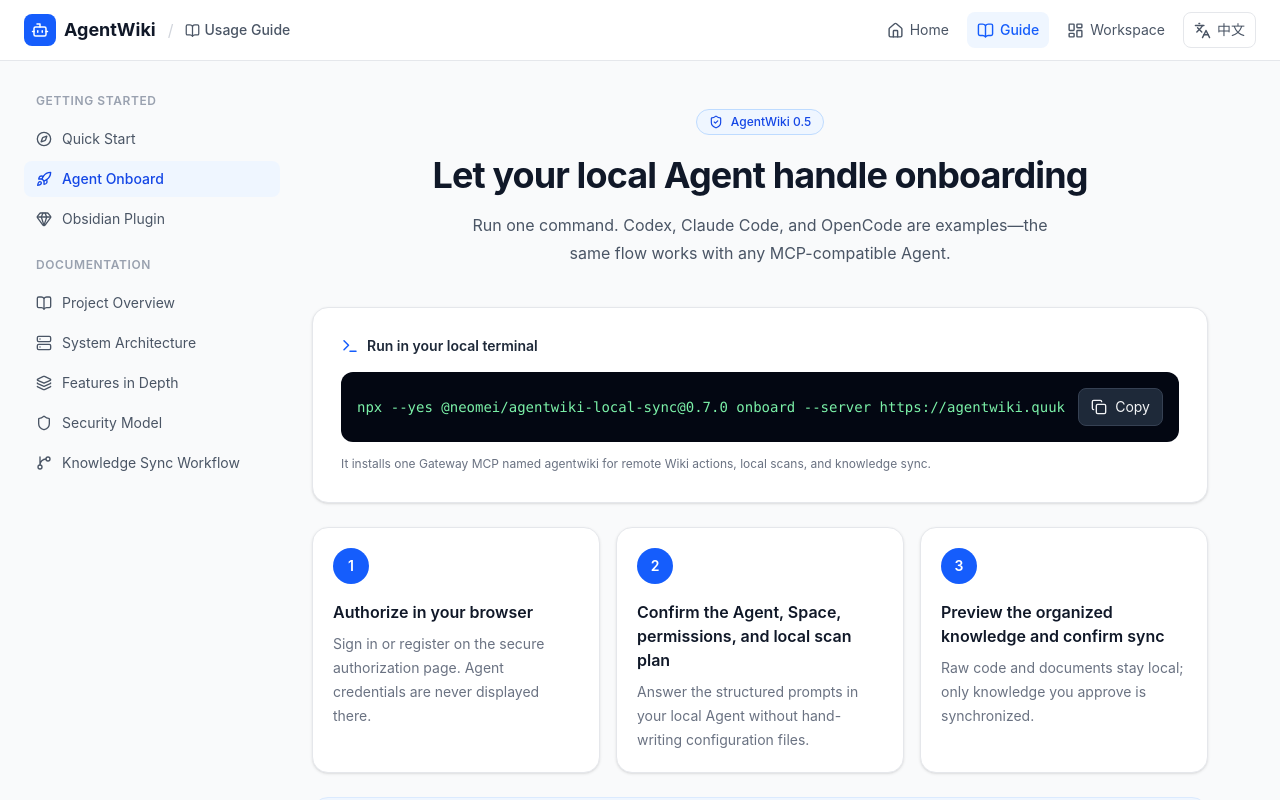
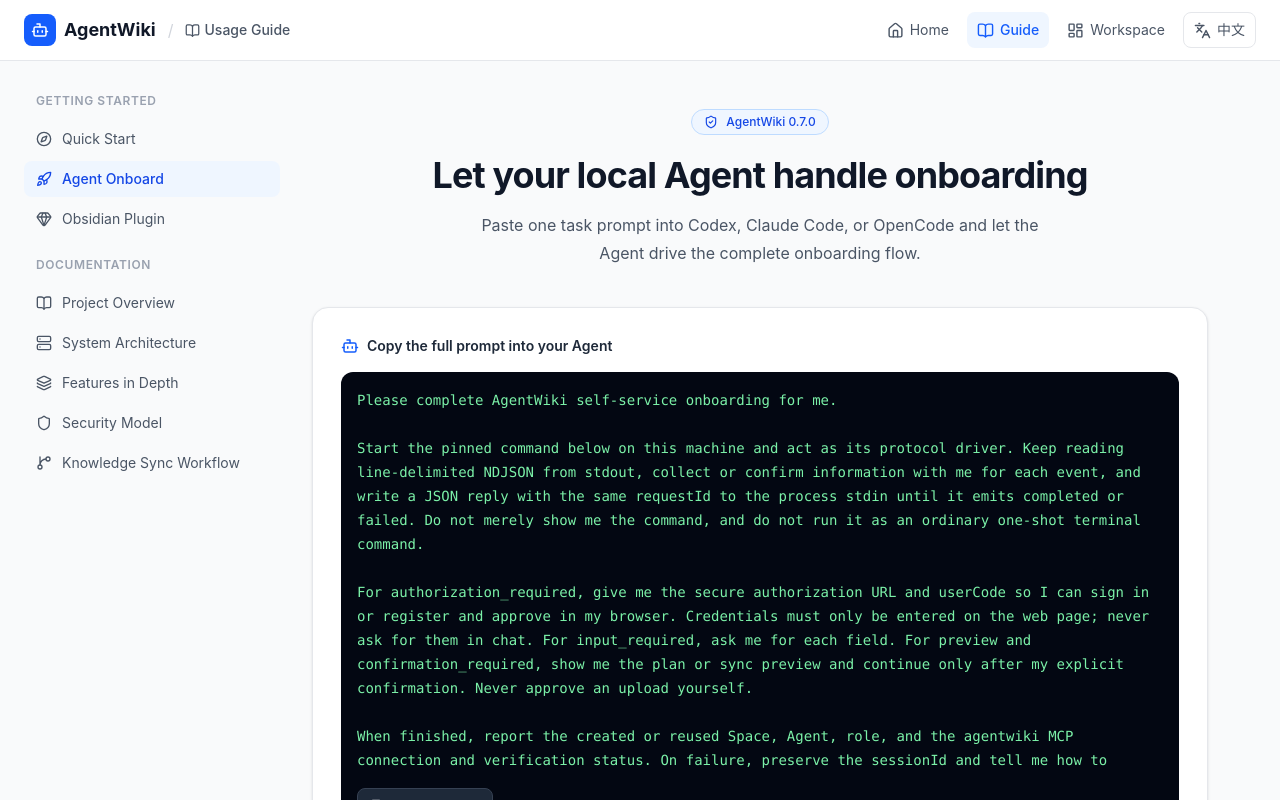
Before and after one commit to NeoMei/AgentWiki, a React (Vite) app in the folder agentwiki/apps/client/: page /guide/agent-onboard in a window 1280 px wide. Shown: the top 800 px of the page. Built offline with nearby package versions, Linux system fonts and the light colour scheme.

Commit message:
fix(onboarding): restore agent-driven setup prompt

```diff
--- a/agentwiki/apps/client/src/features/about/OnboardPage.tsx
+++ b/agentwiki/apps/client/src/features/about/OnboardPage.tsx
@@ -1,7 +1,32 @@
 import React, { useState } from 'react';
-import { Check, CheckCircle2, Copy, ScanSearch, ShieldCheck, Terminal } from 'lucide-react';
-import { LOCAL_SYNC_ONBOARD_COMMAND as ONBOARD_COMMAND } from '../../config/localSync';
+import { Bot, Check, CheckCircle2, Copy, ScanSearch, ShieldCheck } from 'lucide-react';
+import {
+  LOCAL_SYNC_ONBOARD_COMMAND as ONBOARD_COMMAND,
+  LOCAL_SYNC_VERSION,
+} from '../../config/localSync';
 import { useLanguage } from '../../context/LanguageContext';
+
+const agentPrompt = (zh: boolean) => zh
+  ? `请帮我完成 AgentWiki 自助接入。
+
+请在本机启动下面的固定版本命令，并作为它的协议驱动者持续读取 stdout 中的逐行 NDJSON；按事件向我收集或确认信息，再把带相同 requestId 的 JSON 回复写回进程 stdin，直到收到 completed 或 failed。不要只把命令展示给我，也不要把它当作普通的一次性终端命令运行。
+
+遇到 authorization_required 时，把安全授权链接和 userCode 给我，我会在浏览器登录或注册并批准；账号密码只在网页输入，不要在对话中索取。遇到 input_required 时逐项问我。遇到 preview 和 confirmation_required 时先展示计划或同步预览，只有得到我的明确确认后才继续。不要自行批准上传。
+
+完成后告诉我创建或复用的 Space、Agent、角色，以及 agentwiki MCP 连接和验证状态。若失败，保留 sessionId 并告诉我如何恢复。
+
+固定命令：
+${ONBOARD_COMMAND}`
+  : `Please complete AgentWiki self-service onboarding for me.
+
+Start the pinned command below on this machine and act as its protocol driver. Keep reading line-delimited NDJSON from stdout, collect or confirm information with me for each event, and write a JSON reply with the same requestId to the process stdin until it emits completed or failed. Do not merely show me the command, and do not run it as an ordinary one-shot terminal command.
+
+For authorization_required, give me the secure authorization URL and userCode so I can sign in or register and approve in my browser. Credentials must only be entered on the web page; never ask for them in chat. For input_required, ask me for each field. For preview and confirmation_required, show me the plan or sync preview and continue only after my explicit confirmation. Never approve an upload yourself.
+
+When finished, report the created or reused Space, Agent, role, and the agentwiki MCP connection and verification status. On failure, preserve the sessionId and tell me how to resume.
+
+Pinned command:
+${ONBOARD_COMMAND}`;
 
 export const OnboardPage: React.FC = () => {
   const { language } = useLanguage();
@@ -9,11 +34,13 @@ export const OnboardPage: React.FC = () => {
   const [copied, setCopied] = useState(false);
   const [copyFailed, setCopyFailed] = useState(false);
 
-  const copyCommand = async () => {
+  const prompt = agentPrompt(zh);
+
+  const copyPrompt = async () => {
     setCopyFailed(false);
     try {
       if (!navigator.clipboard?.writeText) throw new Error('clipboard unavailable');
-      await navigator.clipboard.writeText(ONBOARD_COMMAND);
+      await navigator.clipboard.writeText(prompt);
       setCopied(true);
       window.setTimeout(() => setCopied(false), 2000);
     } catch {
@@ -22,7 +49,7 @@ export const OnboardPage: React.FC = () => {
   };
 
   const steps = zh ? [
-    ['在浏览器中登录或注册并授权', '命令会打开安全授权页；网页不会展示 Agent 密钥。'],
+    ['在浏览器中登录或注册并授权', 'Agent 启动流程后会给出安全授权页；账号密码不进入 Agent 对话。'],
     ['确认 Agent、Space、权限和本地扫描计划', '在本地 Agent 中按结构化提示填空确认，不必手写配置文件。'],
     ['预览整理后的知识并确认同步', '原始代码和文档留在本机，只有你确认的知识内容会同步。'],
   ] : [
@@ -35,44 +62,47 @@ export const OnboardPage: React.FC = () => {
     <div className="text-gray-900">
       <header className="mx-auto max-w-2xl text-center">
         <span className="inline-flex items-center gap-2 rounded-full border border-blue-200 bg-blue-50 px-3 py-1 text-xs font-medium text-blue-700">
-          <ShieldCheck size={14} /> AgentWiki 0.5
+          <ShieldCheck size={14} /> AgentWiki {LOCAL_SYNC_VERSION}
         </span>
         <h1 className="mt-5 text-3xl font-bold tracking-tight sm:text-4xl">
           {zh ? '让本地 Agent 帮你完成接入' : 'Let your local Agent handle onboarding'}
         </h1>
         <p className="mx-auto mt-4 max-w-xl text-base leading-7 text-gray-600">
           {zh
-            ? '只运行一条命令。Codex、Claude Code、OpenCode 只是示例，任何支持 MCP 的 Agent 都可以使用同一流程。'
-            : 'Run one command. Codex, Claude Code, and OpenCode are examples—the same flow works with any MCP-compatible Agent.'}
+            ? '复制一段任务提示词到 Codex、Claude Code、OpenCode 等本地 Agent，让 Agent 替你驱动完整接入流程。'
+            : 'Paste one task prompt into Codex, Claude Code, or OpenCode and let the Agent drive the complete onboarding flow.'}
         </p>
       </header>
 
         <section className="mt-10 rounded-2xl border border-gray-200 bg-white p-5 shadow-sm sm:p-7">
           <div className="mb-4 flex items-center gap-2 text-sm font-semibold text-gray-800">
-            <Terminal size={18} className="text-blue-600" />
-            {zh ? '在本地终端运行' : 'Run in your local terminal'}
+            <Bot size={18} className="text-blue-600" />
+            {zh ? '复制整段提示词到你的 Agent' : 'Copy the full prompt into your Agent'}
           </div>
-          <div className="flex flex-col gap-3 rounded-xl bg-gray-950 p-4 sm:flex-row sm:items-center">
-            <code className="min-w-0 flex-1 overflow-x-auto whitespace-nowrap text-sm text-green-300">{ONBOARD_COMMAND}</code>
+          <div className="rounded-xl bg-gray-950 p-4">
+            <pre className="max-h-96 overflow-auto whitespace-pre-wrap break-words text-sm leading-6 text-green-300">
+              {prompt.slice(0, -ONBOARD_COMMAND.length)}
+              <code className="text-green-200">{ONBOARD_COMMAND}</code>
+            </pre>
             <button
               type="button"
-              onClick={copyCommand}
-              className="inline-flex shrink-0 items-center justify-center gap-2 rounded-lg border border-gray-700 bg-gray-800 px-3 py-2 text-sm text-gray-100 hover:bg-gray-700"
+              onClick={copyPrompt}
+              className="mt-4 inline-flex w-full items-center justify-center gap-2 rounded-lg border border-gray-700 bg-gray-800 px-3 py-2 text-sm text-gray-100 hover:bg-gray-700 sm:w-auto"
             >
               {copied ? <Check size={16} className="text-green-400" /> : <Copy size={16} />}
-              {copied ? (zh ? '已复制' : 'Copied') : (zh ? '复制' : 'Copy')}
+              {copied ? (zh ? '已复制提示词' : 'Prompt copied') : (zh ? '复制提示词' : 'Copy prompt')}
             </button>
           </div>
           <p className="mt-3 text-xs leading-5 text-gray-500">
             {zh
-              ? '它会安装一个名为 agentwiki 的 Gateway MCP，统一处理远程 Wiki、本地扫描和知识同步。'
-              : 'It installs one Gateway MCP named agentwiki for remote Wiki actions, local scans, and knowledge sync.'}
+              ? '这不是普通终端命令：其中的 NDJSON 协议需要 Agent 持续读取事件并回写输入。'
+              : 'This is not an ordinary terminal command: the Agent must keep reading NDJSON events and writing protocol replies.'}
           </p>
           {copyFailed ? (
             <p role="alert" className="mt-2 text-xs leading-5 text-red-600">
               {zh
-                ? '浏览器未允许复制，请选中上方命令后手动复制。'
-                : 'Clipboard access was blocked. Select the command above and copy it manually.'}
+                ? '浏览器未允许复制，请选中上方整段提示词后手动复制。'
+                : 'Clipboard access was blocked. Select the full prompt above and copy it manually.'}
             </p>
           ) : null}
         </section>
--- a/agentwiki/apps/client/src/i18n/messages.ts
+++ b/agentwiki/apps/client/src/i18n/messages.ts
@@ -518,13 +518,13 @@ export const messages: Record<Language, Record<string, string>> = {
     'auth.workspacePrompt': 'Sign in to enter the workspace.',
     'auth.onboardPrompt': 'Sign in or register to return to Agent authorization.',
     'onboard.title': 'Agent Self-Service Onboarding',
-    'onboard.subtitle': 'Paste a link to your local Agent and let it guide you through registration and connection.',
+    'onboard.subtitle': 'Paste the complete task prompt into your local Agent and let it drive registration and connection.',
     'onboard.copyPrompt': 'Copy prompt',
     'onboard.copyLink': 'Copy link',
     'onboard.stepsTitle': 'Connection flow',
     'onboard.heroCta': 'Try Agent onboarding',
-    'onboard.heroDesc': 'No manual setup — let Codex, Claude Code, OpenCode or any MCP Agent register and connect for you.',
-    'guide.onboardCard': 'Prefer to let your Agent do the setup? See the "Agent Onboard" section of this guide and give the pinned command to your local Agent.',
+    'onboard.heroDesc': 'No manual setup—paste the complete task prompt into Codex, Claude Code, OpenCode, or another supported local Agent.',
+    'guide.onboardCard': 'Prefer to let your Agent do the setup? Open Agent Onboard and paste the complete task prompt into your local Agent.',
     'error.title': 'Something went wrong',
     'error.description': 'The application encountered an unexpected error.',
     'error.reload': 'Reload page',
@@ -1416,13 +1416,13 @@ export const messages: Record<Language, Record<string, string>> = {
     'auth.workspacePrompt': '登录后进入工作台。',
     'auth.onboardPrompt': '登录或注册后返回 Agent 授权页面。',
     'onboard.title': 'Agent 自助接入',
-    'onboard.subtitle': '复制一段链接发给你的本地 Agent，它会引导你完成注册和接入。',
+    'onboard.subtitle': '把完整任务提示词粘贴到本地 Agent 对话，让它驱动注册和接入流程。',
     'onboard.copyPrompt': '复制提示词',
     'onboard.copyLink': '复制链接',
     'onboard.stepsTitle': '接入流程',
     'onboard.heroCta': '让 Agent 帮你接入',
-    'onboard.heroDesc': '无需手动配置，把链接交给 Codex、Claude Code、OpenCode 或任何 MCP 兼容 Agent，它会自动完成注册和连接。',
-    'guide.onboardCard': '想让 Agent 帮你完成设置？查看本指南的「Agent 自助接入」章节，把固定命令交给本地 Agent 运行即可。',
+    'onboard.heroDesc': '无需手动配置，把完整任务提示词粘贴到 Codex、Claude Code、OpenCode 或其他已支持的本地 Agent。',
+    'guide.onboardCard': '想让 Agent 帮你完成设置？打开「Agent 自助接入」，把完整任务提示词粘贴到本地 Agent 对话即可。',
     'error.title': '页面出现异常',
     'error.description': '应用遇到了意外错误，请重新加载后再试。',
     'error.reload': '重新加载',
```
Also changed, not shown: 3 other files (tests, documents, lock files or other folders).
